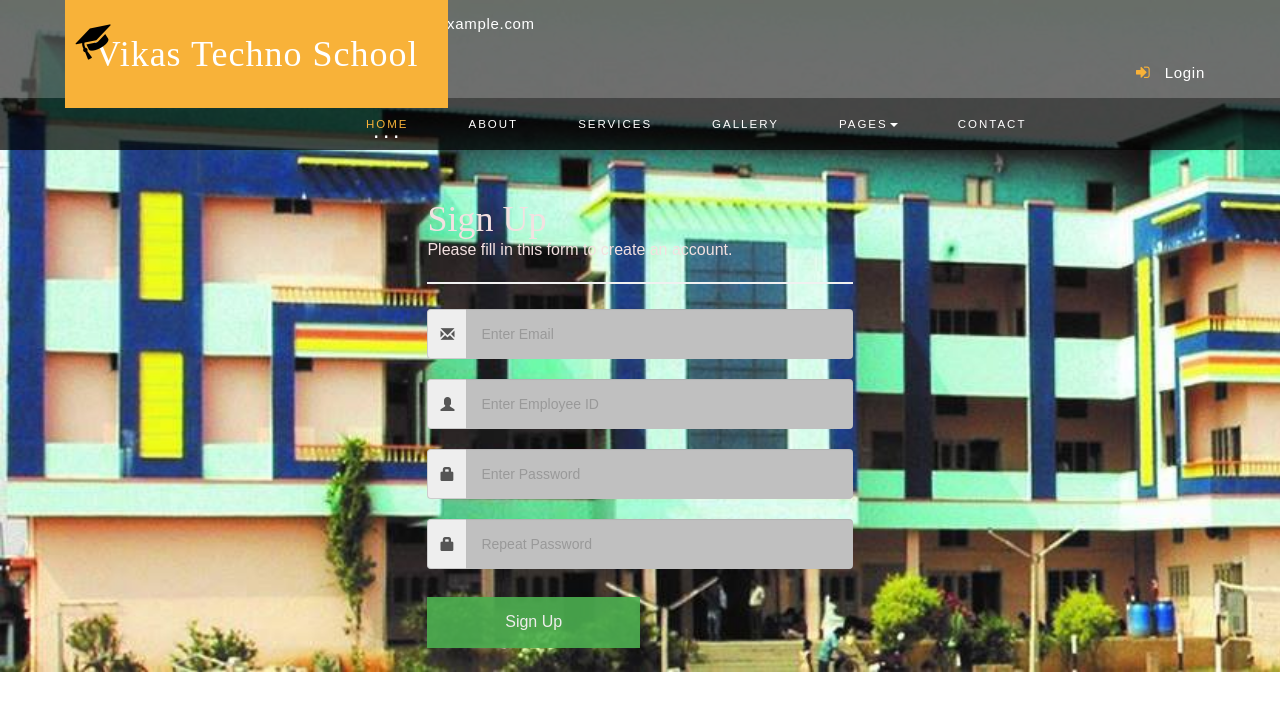
After one commit to mkhambat/vikasTechnoSchool, a PHP site: page /vikasTechnoSchool/registeration.html in a window 1280 px wide. The commit adds this page. Shown: the top 711 px of the page. Run offline with PHP 8.4, Linux system fonts and the light colour scheme.

Commit message:
Login and reg

```diff
--- a/web/css/style.css
+++ b/web/css/style.css
@@ -45,7 +45,7 @@ label{
 }
 /*--banner-slider--*/
 .banner{
-background: url(../images/bann.jpg) no-repeat 0px 0px;
+background: url(../images/bacg.jpg) no-repeat 0px 0px;
 background-size:cover;
 -webkit-background-size: cover;
 -o-background-size: cover;
@@ -165,13 +165,13 @@ min-height: 790px;
 /*-- //nav-effect --*/
 .navbar-default .navbar-brand {
     color: #fff;
-    font-size: 40px;
+    font-size: 30px;
     letter-spacing: 1px;
 	display:block;
     text-transform: capitalize;
     /* margin: 13px 10px 0px 25px; */
     background: #f8b239;
-    padding: 40px 30px 40px;
+    padding: 50px 30px 40px;
     position: absolute;
     top: 0;
     left: 1.8em;
@@ -249,7 +249,7 @@ i.fa.fa-graduation-cap {
   box-shadow: 0 0 1px rgba(255,255,255,.3), inset 0 0 5px rgba(0,0,0,1.0);
   -moz-box-shadow: 0 0 1px rgba(255,255,255,.3), inset 0 0 5px rgba(0,0,0,1.0);
   /*-- w3layouts --*/
-  -webkit-box-shadow: 0 0 1px rgba(255,255,255,.3), inset 0 0 5px rgba(0,0,0,1.0);
+  /* -webkit-box-shadow: 0 0 1px rgba(255,255,255,.3), inset 0 0 5px rgba(0,0,0,1.0);
   font-size: 18px;
   list-style: none;
   margin: 0 auto 50px;
@@ -301,7 +301,7 @@ i.fa.fa-graduation-cap {
 }
 /*-- agileits --*/
 
-.callbacks img {
+/* .callbacks img {
   position: relative;
   z-index: 1;
   height: auto;
@@ -351,7 +351,7 @@ i.fa.fa-graduation-cap {
 	height:15px;
 	background:#fff;
 	display:inline-block;
-	/*-- w3layouts --*/
+	/*-- w3layouts --
 	border-radius:30em;
 	opacity:0.6;
 }
@@ -460,14 +460,14 @@ ul.social-slide li i.mac{
     display: inline-block;
     background: #fff;
     border-radius: 50%;
-    border: 4px solid #0177b5;
-}
-.callbacks_here a:after{
+    border: 4px solid #0177b5; */
+} */
+/* .callbacks_here a:after{
     background: #f8b239;
     border: 1px solid #f8b239;
     height: 3px;
     width: 40px;
-    border-radius: 0;
+    border-radius: 0;  */
     /* margin: 0 0px; */
 }/*
 a.callbacks_nav.callbacks1_nav.prev {
@@ -3560,4 +3560,127 @@ a.w3_agile_vimeo:hover{
 		top: -30px;
 	}
 }
+
+
+/* Registeration */
+
+/* * {box-sizing: border-box} */
+
+/* Full-width input fields */
+  input[type=text], input[type=password] {
+  width: 100%;
+	height: 50px;
+  padding: 15px;
+  display: inline-block;
+  border: none;
+  background: #c0c0c0;
+}
+
+input[type=text]:focus, input[type=password]:focus {
+  background-color: #ddd;
+  outline: none;
+}
+
+hr {
+  border: 1px solid #f1f1f1;
+  margin-bottom: 25px;
+}
+
+/* Set a style for all buttons */
+button {
+  background-color: #4CAF50;
+  color: white;
+  padding: 14px 20px;
+  margin: 8px 0;
+  border: none;
+  cursor: pointer;
+  width: 100%;
+  opacity: 0.9;
+}
+
+button:hover {
+  opacity:1;
+}
+
+/* Extra styles for the cancel button */
+.cancelbtn {
+  padding: 14px 20px;
+  background-color: #f44336;
+}
+
+/* Float cancel and signup buttons and add an equal width */
+.cancelbtn, .signupbtn {
+  float: left;
+  width: 50%;
+}
+
+/* Add padding to container elements */
+.container {
+  padding: 16px;
+}
+
+/* Clear floats */
+.clearfix::after {
+  content: "";
+  clear: both;
+  display: table;
+}
+
+/* Change styles for cancel button and signup button on extra small screens */
+@media screen and (max-width: 300px) {
+  .cancelbtn, .signupbtn {
+    width: 100%;
+  }
+}
 /*--responsive--*/
+
+
+/* Login */
+
+@import "bourbon";
+
+body {
+	background: #eee !important;
+}
+
+
+.form-signin {
+  max-width: 380px;
+  padding: 15px 35px 45px;
+  margin: 0 auto;
+  background-color: #fff;
+  border: 1px solid rgba(0,0,0,0.1);
+
+  .form-signin-heading,
+	.checkbox {
+	  margin-bottom: 30px;
+	}
+
+	.checkbox {
+	  font-weight: normal;
+	}
+
+	.form-control {
+	  position: relative;
+	  font-size: 16px;
+	  height: auto;
+	  padding: 10px;
+		@include box-sizing(border-box);
+
+		&:focus {
+		  z-index: 2;
+		}
+	}
+
+	input[type="text"] {
+	  margin-bottom: -1px;
+	  border-bottom-left-radius: 0;
+	  border-bottom-right-radius: 0;
+	}
+
+	input[type="password"] {
+	  margin-bottom: 20px;
+	  border-top-left-radius: 0;
+	  border-top-right-radius: 0;
+	}
+}
--- /dev/null
+++ b/web/psw.js
@@ -0,0 +1,32 @@
+$(document).ready(function() {
+    $(".registrationFormAlert").hide();
+    function checkPasswordMatch(password,confirmPassword) {
+        // alert(password)
+        // alert(confirmPassword)
+        // if (password.length==confirmPassword.length){
+        //   confirmPassword=confirmPassword+'0'
+        //  }
+
+
+        if (password != confirmPassword) {
+            $("#buttonActivate").prop("disabled", true);
+            $(".registrationFormAlert").show();
+            return false;
+        }
+        else {
+            $("#buttonActivate").prop("disabled", false);
+            $(".registrationFormAlert").hide();
+            return true;
+        }
+
+    }
+
+    $("input").keyup(function() {
+        var password = $("#psw").val();
+        var confirmPassword = $("#psw-repeat").val();
+        if (password.length >= 8 && confirmPassword.length >= 8) {
+          checkPasswordMatch(password,confirmPassword);
+      }
+
+    });
+});
--- /dev/null
+++ b/web/registeration.html
@@ -0,0 +1,120 @@
+<!--
+Author: W3layouts
+Author URL: http://w3layouts.com
+License: Creative Commons Attribution 3.0 Unported
+License URL: http://creativecommons.org/licenses/by/3.0/
+-->
+<!DOCTYPE html>
+<html lang="zxx">
+<head>
+<title>VTS</title>
+<!-- custom-theme -->
+<meta name="viewport" content="width=device-width, initial-scale=1">
+<meta http-equiv="Content-Type" content="text/html; charset=utf-8" />
+<!-- <meta name="keywords" content="Emphasize Responsive web template, Bootstrap Web Templates, Flat Web Templates, Android Compatible web template,
+Smartphone Compatible web template, free webdesigns for Nokia, Samsung, LG, Sony Ericsson, Motorola web design" /> -->
+<script src="https://ajax.googleapis.com/ajax/libs/jquery/3.3.1/jquery.min.js"></script>
+<script src="psw.js"></script>
+
+
+
+<!-- // custom-theme -->
+<!--css links-->
+<link href="css/bootstrap.css" rel="stylesheet" type="text/css" media="all" /><!--bootstrap-->
+<link href="css/font-awesome.css" rel="stylesheet"><!--font-awesome-->
+<link href="css/style.css" rel="stylesheet" type="text/css" media="all" /><!--stylesheet-->
+<!--//css links-->
+<!--fonts-->
+<!-- <link href="//fonts.googleapis.com/css?family=Raleway:200,300,400,500,600,700" rel="stylesheet">
+<link href="//fonts.googleapis.com/css?family=PT+Serif:400,700" rel="stylesheet"> -->
+<!--//fonts-->
+</head>
+<body>
+<!-- Header -->
+<div id="home" class="banner w3l">
+		<div class="header-nav">
+			<nav class="navbar navbar-default">
+			<div class="header-top">
+					<div class="navbar-header logo">
+								<button type="button" class="navbar-toggle collapsed" data-toggle="collapse" data-target="#bs-example-navbar-collapse-1">
+									<span class="sr-only">Toggle navigation</span>
+									<span class="icon-bar"></span>
+									<span class="icon-bar"></span>
+									<span class="icon-bar"></span>
+								</button>
+								<h1>
+									<a class="navbar-brand" href="index.html"><i class="fa fa-graduation-cap" aria-hidden="true"></i>Vikas Techno School</a>
+								</h1>
+					</div>
+					<!-- navbar-header -->
+					<div class="contact-bnr-w3-agile">
+								<ul>
+									<li><i class="fa fa-envelope-o" aria-hidden="true"></i><a href="mailto:info@example.com">info@example.com</a></li>
+									<li style="padding-left:800px"><i class="fa fa-sign-in" aria-hidden="true"></i><a href="login.php">Login</a></li>
+								</ul>
+							</div>
+
+					</div>
+					<div class="collapse navbar-collapse cl-effect-13" id="bs-example-navbar-collapse-1">
+
+						<ul class="nav navbar-nav navbar-right">
+							<li><a href="index.html" class="active">Home</a></li>
+							<li><a href="about.html">About</a></li>
+							<li><a href="services.html">Services</a></li>
+							<li><a href="gallery.html">Gallery</a></li>
+							<li class="dropdown">
+								<a href="#" class="dropdown-toggle" data-toggle="dropdown" role="button" aria-haspopup="true" aria-expanded="false">Pages<span class="caret"></span></a>
+								<ul class="dropdown-menu">
+									<li><a href="codes.html">Short Codes</a></li>
+									<li><a href="icons.html">Icons</a></li>
+								</ul>
+							</li>
+							<li><a href="contact.html">Contact</a></li>
+						</ul>
+
+					</div>
+					<div class="clearfix"> </div>
+				</nav>
+							<div class="clearfix"> </div>
+		</div>
+
+		<div class="container" style="padding-top:50px">
+    <div class-"row">
+    <div class="col-md-6" style="color:#f3e1e1; float : none; margin:0 auto; width:40%">
+    <h1>Sign Up</h1>
+    <p>Please fill in this form to create an account.</p>
+    <hr>
+
+		 <form id="accountActivation" action="insert.php" method="post">
+			 <div class="input-group">
+				 <span class="input-group-addon"><i class="glyphicon glyphicon-envelope"></i></span>
+    <!-- <label for="email"><b>Email</b></label> -->
+    <input  id="email" type="text" class="form-control" placeholder="Enter Email"  style="height: 50px;margin:0 0 0" name="email" required pattern="[a-z0-9._%+-]+@[a-z0-9.-]+\.[a-z]{2,3}$">
+	</div>
+	<div class="input-group">
+		<span class="input-group-addon"><i class="glyphicon glyphicon-user"></i></span>
+		<input id="empid" type="text" class="form-control" placeholder="Enter Employee ID" style="height: 50px;margin:0 0 0" name="empid" required pattern=".{5}"  title="5 digits required">
+	</div>
+	<div class="input-group">
+		<span class="input-group-addon"><i class="glyphicon glyphicon-lock"></i></span>
+     <input id="psw" type="password" class="form-control"  placeholder="Enter Password" style="height: 50px;margin:0 0 0" name="psw" required pattern="(?=.*\d)(?=.*[a-z])(?=.*[A-Z]).{8,}" title="Must contain at least one number and one uppercase and lowercase letter, and at least 8 or more characters">
+	 </div>
+
+	 <div class="input-group">
+		 <span class="input-group-addon"><i class="glyphicon glyphicon-lock"></i></span>
+    <input id="psw-repeat" type="password" class="form-control" placeholder="Repeat Password" style="height: 50px;margin:0 0 0" name="psw-repeat" required pattern="(?=.*\d)(?=.*[a-z])(?=.*[A-Z]).{8,}">
+	</div>
+	<div class="registrationFormAlert" id="divCheckPasswordMatch">Passwords missmatch</div>
+    <div class="clearfix">
+			<div id="submit">
+      <button id="buttonActivate"type="submit" class="signupbtn" disabled="disabled">Sign Up</button>
+    </div>
+		</form>
+	</div>
+  </div>
+	</div>
+
+</div>
+
+</body>
+</html>
--- /dev/null
+++ b/web/session.php
@@ -0,0 +1,6 @@
+<?php
+ob_start();
+session_start();
+
+
+?>
```
Also changed, not shown: web/check_login.php (added, +27 -0 lines), web/connect.inc.php (added, +15 -0 lines), web/css/login.css (added, +51 -0 lines), web/get_field.php (added, +15 -0 lines), web/insert.php (added, +25 -0 lines), web/login.php (added, +142 -0 lines), web/trial.php (added, +14 -0 lines), web/images/bacg.jpg (renamed from School_Pictures_and_Report/18358797_1341299885951958_4595719924041912563_o.jpg).
